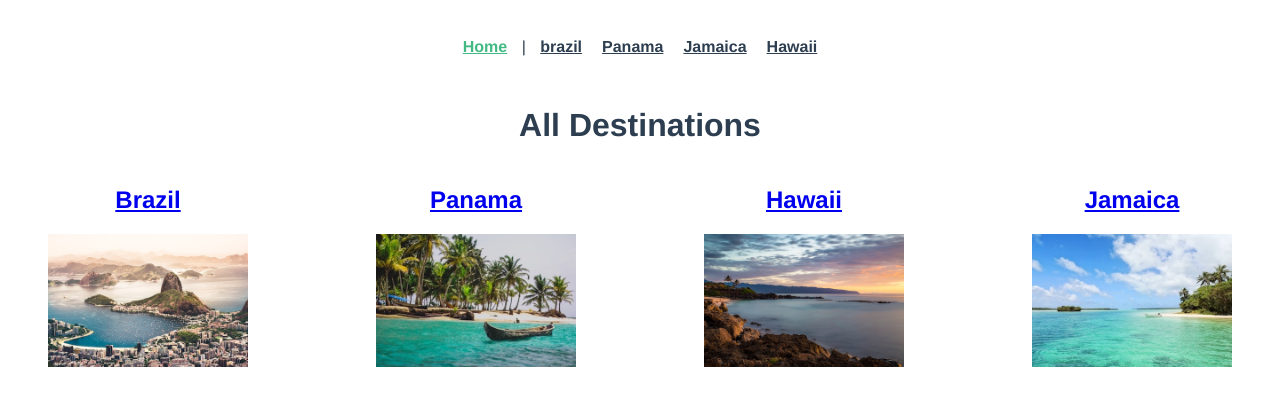
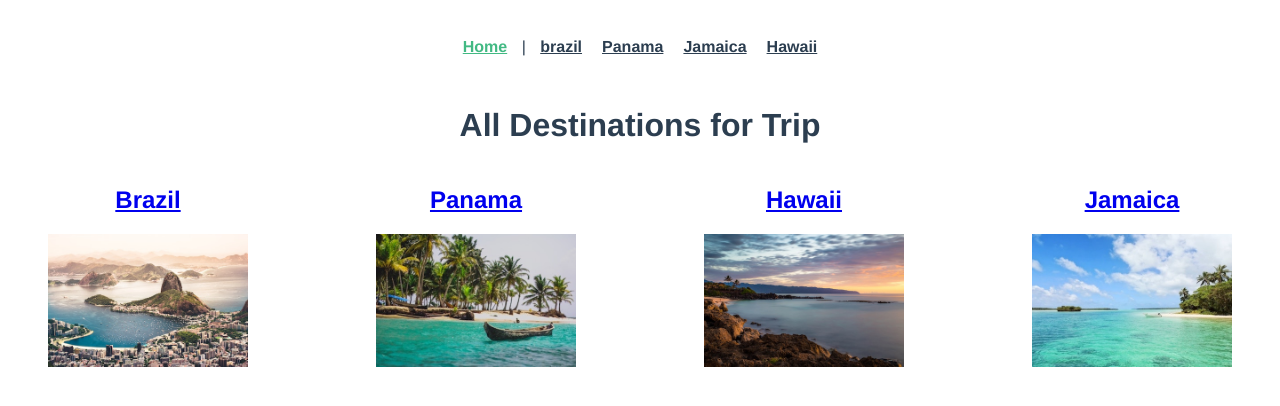
Before and after one commit to atishbagate/vue-router, a Vue app: page / in a window 1280 px wide. Shown: the top 406 px of the page. Built offline with nearby package versions, Linux system fonts and the light colour scheme.

Commit message:
changes to check

```diff
--- a/src/views/Home.vue
+++ b/src/views/Home.vue
@@ -1,6 +1,6 @@
 <template>
   <div class="home">
-    <h1>All Destinations</h1>
+    <h1>All Destinations for Trip</h1>
     <div class="destinations">
       <div v-for="destinations in destinations" :key="destinations.id">
         <router-link :to="destinations.slug">
```
